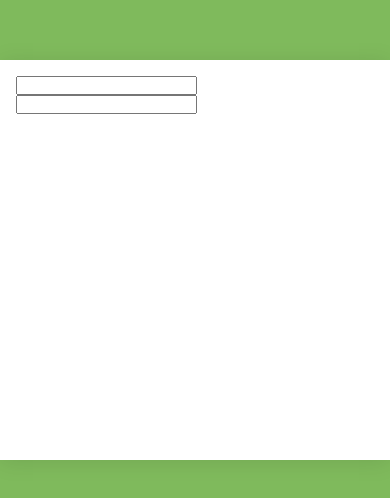
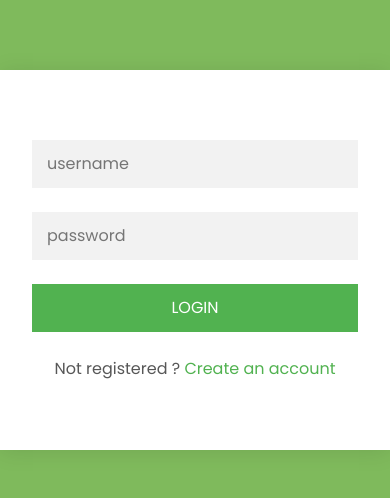
Before and after one commit to droidhazard/login-forms, a plain HTML site: page index.html in a window 390 px wide. Shown: the part 162-660 px from the top of the page. Drawn offline with Linux system fonts and the light colour scheme.

Commit message:
finalize form 1 responsively

```diff
--- a/assets/css/styles.css
+++ b/assets/css/styles.css
@@ -7,6 +7,7 @@
   margin: 0;
   padding: 0;
   box-sizing: border-box;
+  transition: 0.2s all ease-out;
 }
 
 html,
@@ -16,9 +17,14 @@ body {
 }
 
 /* Login Form 1 */
+.login-form-1> ::placeholder {
+  color: #cacaca;
+}
+
 .login-form-1 {
   height: 100vh;
   width: 100%;
+  font-family: 'Poppins', 'Trebuchet MS', 'Lucida Sans Unicode', 'Lucida Grande', 'Lucida Sans', Arial, sans-serif;
   background-color: #7fba5c;
   display: flex;
   align-items: center;
@@ -27,8 +33,50 @@ body {
 
 .form-wrapper-1 {
   background-color: #fff;
-  width: 500px;
-  height: 400px;
-  padding: 1rem;
-  box-shadow: 0px 2px 21px 0px rgba(0,0,0,0.1);
+  width: 100%;
+  max-width: 500px;
+  height: 380px;
+  padding: 5rem;
+  box-shadow: 0px 2px 21px 0px rgba(0, 0, 0, 0.1);
+  display: flex;
+  flex-direction: column;
+  align-items: center;
+  justify-content: center;
 }
+
+.form-item-1 {
+  font-size: 1rem;
+  font-family: 'Poppins', 'Trebuchet MS', 'Lucida Sans Unicode', 'Lucida Grande', 'Lucida Sans', Arial, sans-serif;
+  width: 100%;
+  height: 3rem;
+  padding: 10px 15px;
+  border: none;
+  outline: none;
+  margin-bottom: 1.5rem;
+}
+
+.form-input-1 {
+  background-color: #f2f2f2;
+}
+.form-button-1 {
+  background-color: #51b250;
+  color: #fff;
+  cursor: pointer;
+}
+.form-button-1:hover {
+  background-color: #349332;
+}
+.form-label-1 {
+  color: #575757;
+}
+.form-link-1 {
+  color: #51b250;
+  text-decoration: none;
+}
+
+@media screen and (max-width: 480px) {
+  .form-wrapper-1 {
+    padding: 2rem;
+  }
+
+}
--- a/index.html
+++ b/index.html
@@ -14,8 +14,10 @@
   <!-- Login Form 1 -->
   <div class="login-form-1">
     <form action="" class="form-wrapper-1">
-      <input type="text" class="form-input-1">
-      <input type="password" name="" id="" class="form-input-1">
+      <input type="text" class="form-input-1 form-item-1" placeholder="username">
+      <input type="password" name="" id="" class="form-input-1 form-item-1" placeholder="password">
+      <button class="form-button-1  form-item-1">LOGIN</button>
+      <p class="form-label-1">Not registered ? <a href="#!" class="form-link-1"> Create an account</a></p>
     </form>
   </div>
 
```
